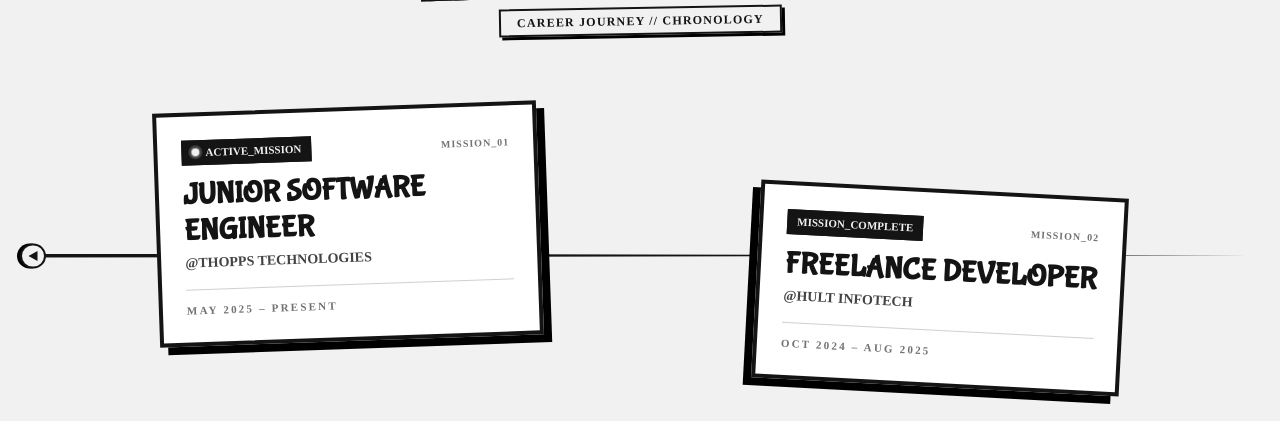
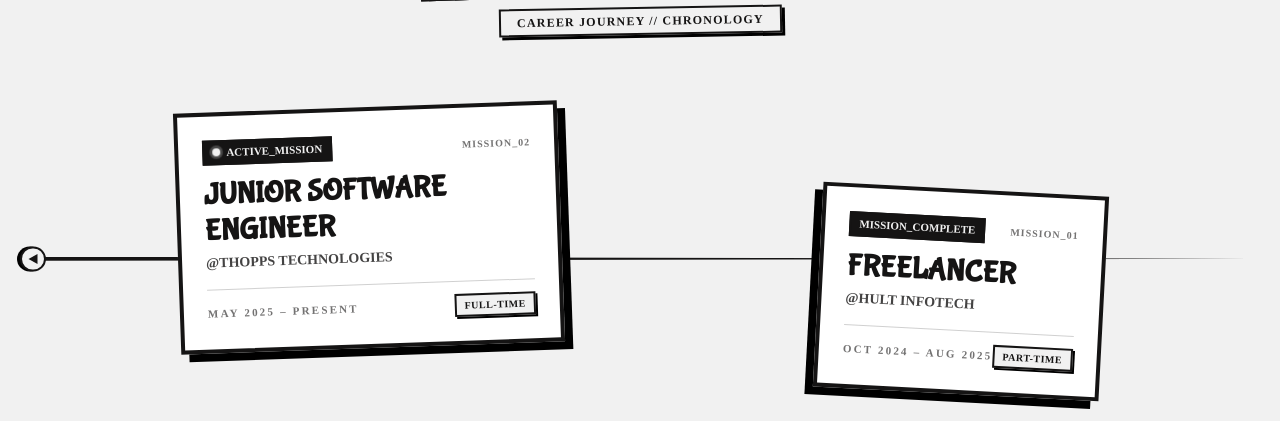
Before and after one commit to tomsabu444/React-Portfolio, a React (Vite) app: page / in a window 1280 px wide. Shown: the part 1640-2061 px from the top of the page. Built offline with nearby package versions, Linux system fonts and the light colour scheme; a web font is replaced by a local one.

Commit message:
feat: add ExperiencePage component with interactive career timeline animation

```diff
--- a/src/pages/ExperiencePage.tsx
+++ b/src/pages/ExperiencePage.tsx
@@ -7,15 +7,17 @@ function ExperiencePage() {
       title: "JUNIOR SOFTWARE ENGINEER",
       company: "THOPPS TECHNOLOGIES",
       period: "MAY 2025 – PRESENT",
+      type: "FULL-TIME",
       current: true,
       stamp: "ACTIVE_MISSION",
       rotation: -2,
       shadowDirection: "right",
     },
     {
-      title: "FREELANCE DEVELOPER",
+      title: "FREELANCER",
       company: "HULT INFOTECH",
       period: "OCT 2024 – AUG 2025",
+      type: "PART-TIME",
       stamp: "MISSION_COMPLETE",
       rotation: 3,
       shadowDirection: "left",
@@ -148,7 +150,8 @@ function ExperiencePage() {
                         <span>{job.stamp}</span>
                       </div>
                       <span className="font-tertiary text-[10px] font-bold tracking-widest text-foreground/60 uppercase">
-                        MISSION_0{index + 1}
+                        MISSION_
+                        {String(experience.length - index).padStart(2, "0")}
                       </span>
                     </div>
 
@@ -159,10 +162,15 @@ function ExperiencePage() {
                       @{job.company}
                     </p>
 
-                    <div className="mt-4 border-t border-foreground/20 pt-3">
+                    <div className="mt-4 flex items-center justify-between border-t border-foreground/20 pt-3">
                       <p className="font-tertiary text-[11px] font-bold uppercase tracking-[0.2em] text-foreground/60">
                         {job.period}
                       </p>
+                      {job.type && (
+                        <span className="border-2 border-foreground bg-background px-2 py-0.5 font-tertiary text-[10px] font-bold uppercase tracking-wider text-foreground shadow-[2px_2px_0px_0px_rgba(0,0,0,1)]">
+                          {job.type}
+                        </span>
+                      )}
                     </div>
                   </motion.div>
                 </motion.div>
```
